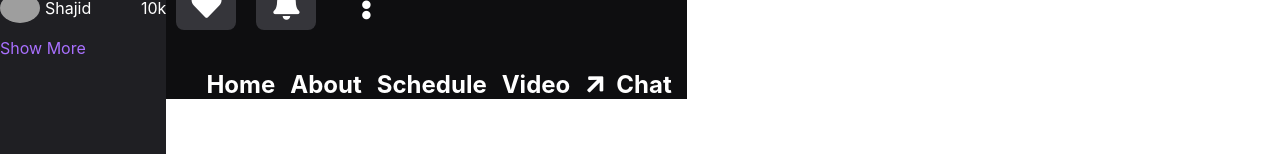
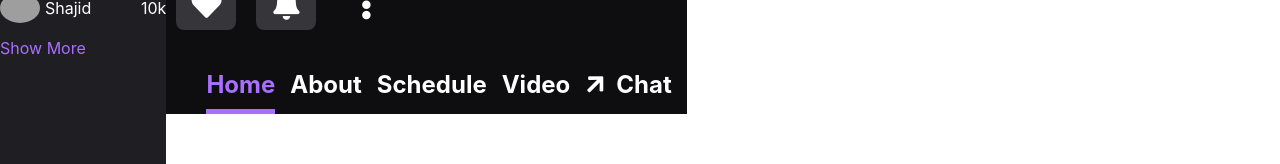
Before and after one commit to mshajid/twitch-clone, a React (Create React App) app: page / in a window 1280 px wide. Shown: the part 285-449 px from the top of the page. Built offline with nearby package versions, Linux system fonts and the light colour scheme; grey boxes are pictures that could not be loaded.

Commit message:
.Profile__Menu > .Active

```diff
--- a/src/Profile.css
+++ b/src/Profile.css
@@ -56,3 +56,9 @@
     transform: rotate(45deg);
     margin-right: -5px;
 }
+
+.profile__menu > .active {
+    color: #a970ff;
+    border-bottom: 5px solid #a970ff;
+    padding-bottom: 10px;
+}
```
